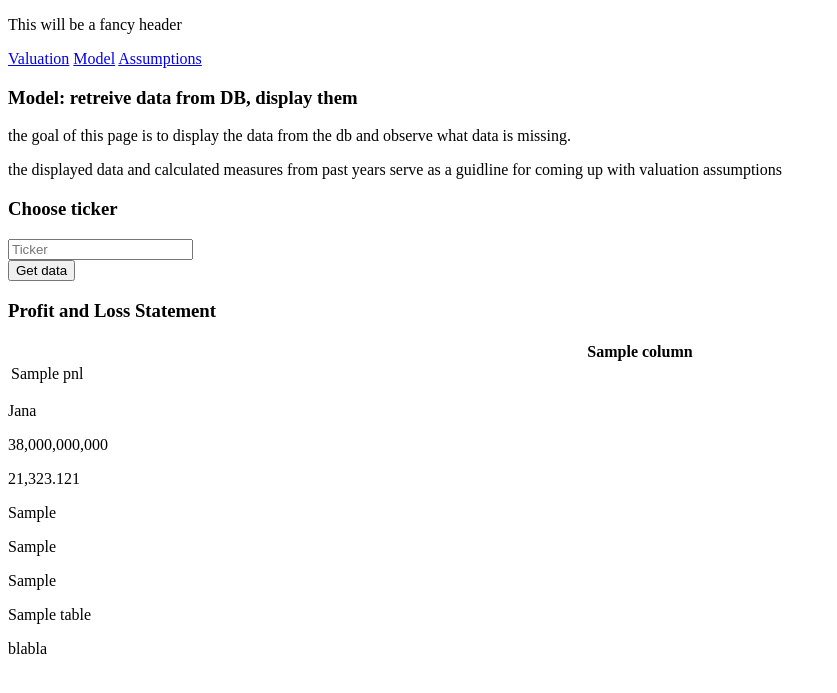
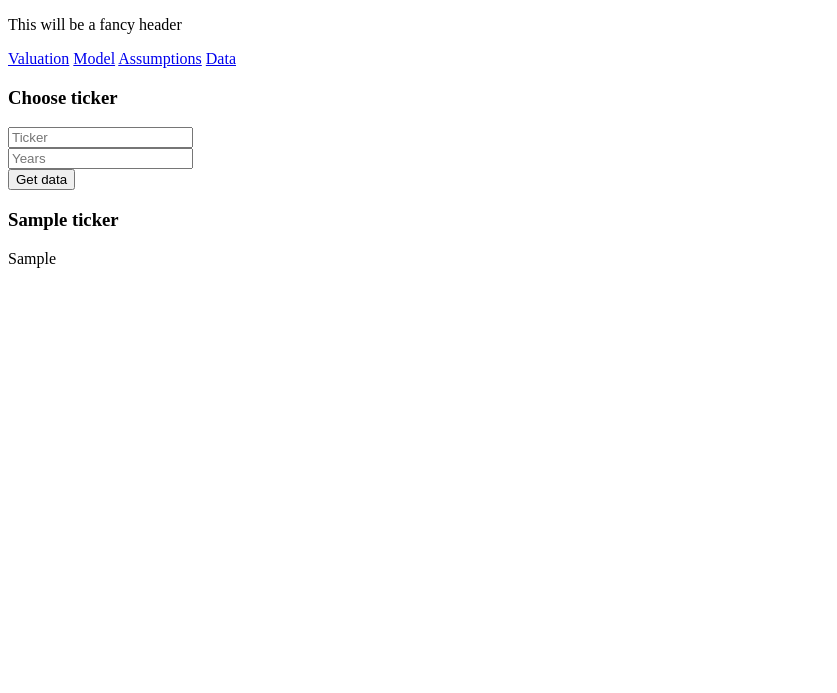
Before and after one commit to AdamLiterak/Valuation-App, a Flask app: template templates/model.html in a window 1280 px wide. Shown: the top 693 px of the page, without its empty margins (0-837 px from the left). Run offline with Flask 2, Linux system fonts and the light colour scheme; the template is opened without the code that fills it: most values are stand-ins (such as "Sample title", 1, 10 or a date in 2020); some libraries are stand-ins or nearby versions.

Commit message:
pnl finished, helpres in progress

```diff
--- a/main.py
+++ b/main.py
@@ -68,47 +68,41 @@ def hello_world():
   return render_template("index.html")
 
 
+@app.route('/get_data', methods=["GET","POST"])
+def get_data():
+  return render_template("get_data.html")
+
+
 @app.route('/model', methods=["GET","POST"])
 def model():
   if request.method == "POST":
+    # input from the user
     ticker = request.form.get("ticker")
+    years = int(request.form.get("years"))
 
-    #first version - to be deleted later
-    pnl = db.execute(queries_list[0], ticker)
-    columns = []
-    for i in pnl[0]:
-      columns.append(i)
+    # using PANDAS df to manipulate the data from db and get a table with output
+    # PNL
+    period_max = int(db.execute(queries_list[2], ticker, "PNL")[0]['MAX(period)'])
+    period_min = period_max - years
+    pnl_df = pd.DataFrame(db.execute(queries_list[1], ticker, "PNL", period_min))
+    pnl_df_pivoted = pnl_df.pivot(index="item",columns="period",values="value").rename_axis(None)
 
-    # PANDAS DF VERSION
-    period_max = int(db.execute(queries_list[2], ticker)[0]['MAX(period)'])
-    period_min = period_max - 7
-    pnl_df = pd.DataFrame(db.execute(queries_list[1], ticker, period_min))
-    pnl_df_pivoted = pnl_df.pivot(index="item",columns="period",values="value").rename_axis(None)
+    # BS
+
+    # CF
+
+    # ANALYSIS
 
     # connecting to the mapping
     mapping = pd.read_csv("mapping.csv").set_index("item")
     pnl = pnl_df_pivoted.merge(mapping, left_index=True, right_index=True).sort_values('order').set_index('name').rename_axis(None)
     pnl = pnl.iloc[:,0:(len(list(pnl.columns))-1)]
 
-
-
-    pnl_columns = list(pnl_df_pivoted.columns)
-
-    pnl_dict = pnl_df_pivoted.to_dict()
-    # pnl_columns_dict = pnl_columns.to_dict()
-
-    # rendering the tenplate with all the values
+    # RENDER
     return render_template("model.html",
-
-    tables=[pnl_df_pivoted.to_html(classes='df_table', float_format='{:,}'.format, header=True),
-    pnl.to_html(classes='df_table', float_format='{:,.0f}'.format, header=True)],
-
-    columns=columns,
-    pnl=pnl,
-    pnl_df_pivoted = pnl_df_pivoted,
-    pnl_columns = pnl_columns,
-    pnl_dict=pnl_dict,
-    pnl_df=pnl_df)
+    ticker = ticker,
+    pnl_table = pnl.to_html(classes='df_table', float_format='{:,.0f}'.format, header=True),
+    )
 
   else:
     return render_template("model.html")
--- a/query.sql
+++ b/query.sql
@@ -25,10 +25,10 @@ WHERE
     item="revenue" or item="ebitda";
 
 -- q[1]: getting data for pandas DF PNL
-SELECT * FROM financials WHERE (ticker like ?) AND (type like "PNL") AND (period > ?);
+SELECT * FROM financials WHERE (ticker like ?) AND (type like ?) AND (period > ?);
 
 -- q[2]: finding MAX period available for the ticker in the db
-SELECT MAX(period) FROM financials WHERE (ticker like ?) AND (type like "PNL");
+SELECT MAX(period) FROM financials WHERE (ticker like ?) AND (type like ?);
 
 -- q[3]: saving assumptions into the db
 INSERT INTO assumptions (ticker, period, item, value) VALUEs (?,?,?,?);
--- a/templates/layout.html
+++ b/templates/layout.html
@@ -12,6 +12,7 @@
         <a href="/valuation">Valuation</a>
         <a href="/model">Model</a>
         <a href="/assumptions">Assumptions</a>
+        <a href="/get_data">Data</a>
       </header>
 
       <main>
--- a/templates/model.html
+++ b/templates/model.html
@@ -5,12 +5,6 @@
 {% endblock %}
 
 {% block main %}
-
-  <div>
-    <h3>Model: retreive data from DB, display them</h3>
-    <p>the goal of this page is to display the data from the db and observe what data is missing.</p>
-    <p>the displayed data and calculated measures from past years serve as a guidline for coming up with valuation assumptions</p>
-  </div>
 
   <h3>Choose ticker</h3>
 
@@ -20,49 +14,18 @@
       <input autocomplete="off" name="ticker" placeholder="Ticker" type="text">
     </div>
 
+    <div>
+      <input autocomplete="off" name="years" placeholder="Years" type="number">
+    </div>
+
     <button type="submit">Get data</button>
   </form>
 
-  <h3>Profit and Loss Statement</h3>
-
-  <table style="width:100%">
-
-    <tr>
-      {% for i in columns %}
-      <th>{{ i }}</th>
-      {% endfor %}
-    </tr>
-
-    {% for i in pnl %}
-
-      <tr>
-        {% for j in columns %}
-        <td>{{ i[j] }}</td>
-        {% endfor %}
-      </tr>
-      <!-- "${:,.2f}".format(i[j]|float) -->
-
-    {% endfor %}
-
-  </table>
-
-  <p>{{ to_number("Jana") }}</p>
-  <p>{{ to_number(38000000000) }}</p>
-  <p>{{ to_number(21323.121) }}</p>
-
-  <p>{{ pnl_df_pivoted }}</p>
-  <p>{{ pnl_columns }}</p>
-
-  <p>{{ pnl_dict}}</p>
-
+  <h3>{{ ticker }}</h3>
 
   <table>
-  {% for table in tables %}
-            {{ table|safe }}
-  {% endfor %}
+    {{ pnl_table|safe }}
   </table>
-
-  <p>blabla</p>
 
 
 
--- /dev/null
+++ b/test4.py
@@ -0,0 +1,5 @@
+string_1 = "SQL///"
+string_2 = "data_2.db"
+
+string_3 = "db="+string_1+string_2
+print(type(string_3))
```
Also changed, not shown: helpers.py (+15 -0 lines), templates/get_data.html (added, +9 -0 lines).
